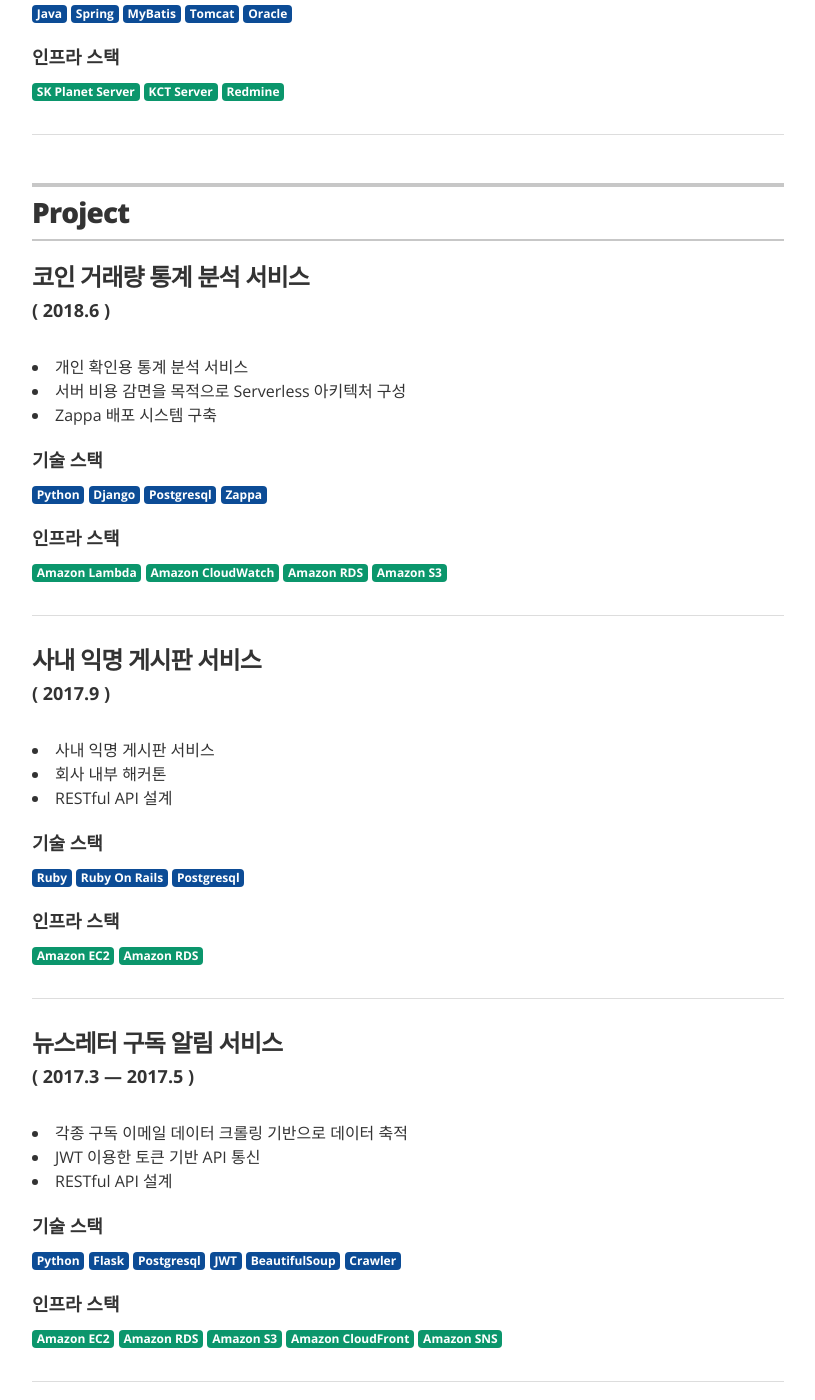
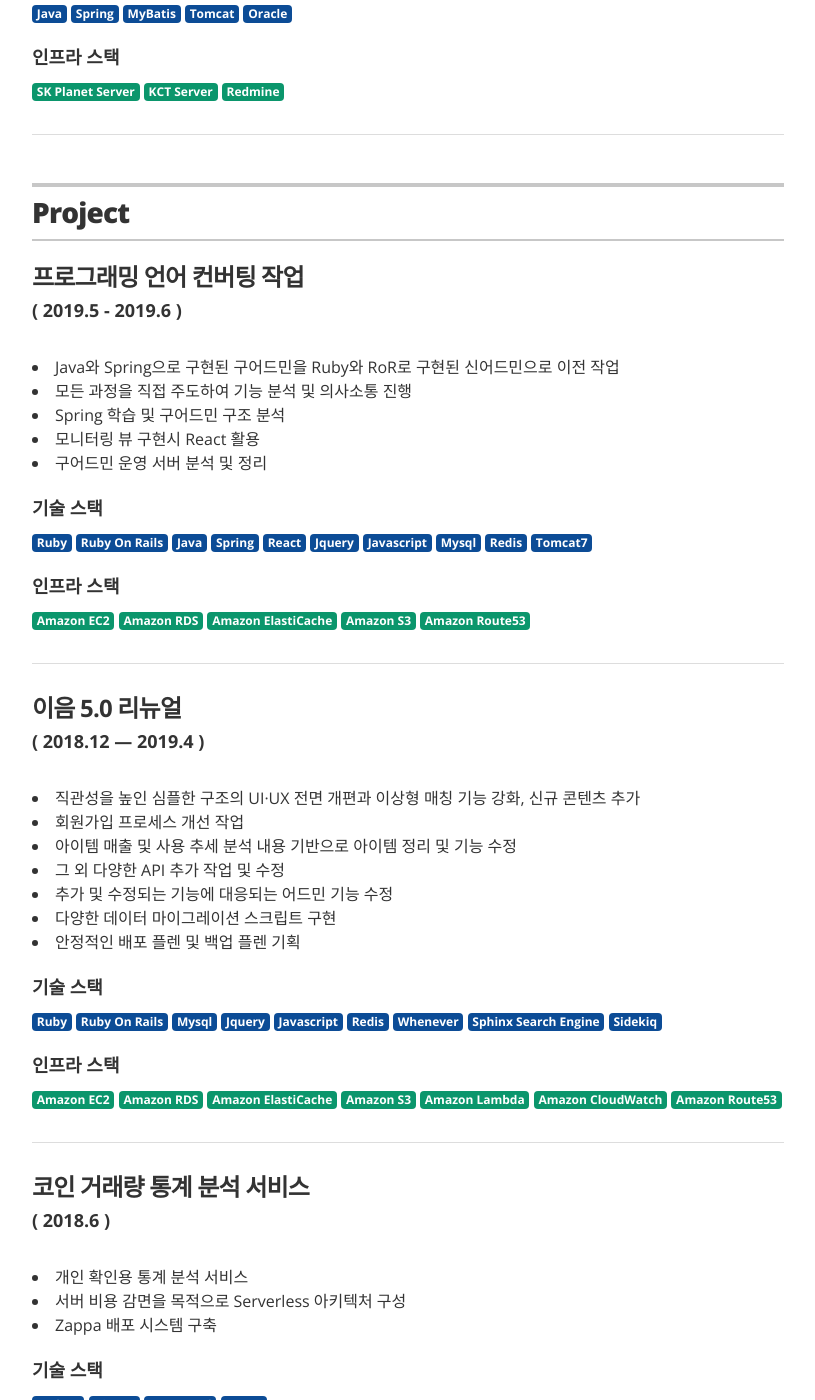
Before and after one commit to bingl2/resume, a Jekyll site: the page built from index.html, in a window 1280 px wide and 1400 px high, scrolled down 2274 px. Shown: the whole window, without its empty margins (232-1047 px from the left). Built offline with Jekyll 4.4.1, drawn with Linux system fonts in a browser that asks for light colours.

Commit message:
언어 커빝ㅇ 작업 + 리뉴얼 프로젝트에 추가

```diff
--- a/_data/projects.yml
+++ b/_data/projects.yml
@@ -1,3 +1,15 @@
+- project: 프로그래밍 언어 컨버팅 작업
+  duration: 2019.5 - 2019.6
+  skillset: ["Ruby", "Ruby On Rails", "Java", "Spring", "React", "Jquery", "Javascript","Mysql", "Redis", "Tomcat7"]
+  infraset: ["Amazon EC2", "Amazon RDS", "Amazon ElastiCache", "Amazon S3", "Amazon Route53"]
+  descriptions: ["Java와 Spring으로 구현된 구어드민을 Ruby와 RoR로 구현된 신어드민으로 이전 작업", "모든 과정을 직접 주도하여 기능 분석 및 의사소통 진행", "Spring 학습 및 구어드민 구조 분석", "모니터링 뷰 구현시 React 활용", "구어드민 운영 서버 분석 및 정리"]
+
+- project: 이음 5.0 리뉴얼
+  duration: 2018.12 — 2019.4
+  skillset: ["Ruby", "Ruby On Rails", "Mysql", "Jquery", "Javascript", "Redis", "Whenever", "Sphinx Search Engine", "Sidekiq"]
+  infraset: ["Amazon EC2", "Amazon RDS", "Amazon ElastiCache", "Amazon S3", "Amazon Lambda", "Amazon CloudWatch", "Amazon Route53"]
+  descriptions: ["직관성을 높인 심플한 구조의 UI·UX 전면 개편과 이상형 매칭 기능 강화, 신규 콘텐츠 추가", "회원가입 프로세스 개선 작업", "아이템 매출 및 사용 추세 분석 내용 기반으로 아이템 정리 및 기능 수정", "그 외 다양한 API 추가 작업 및 수정", "추가 및 수정되는 기능에 대응되는 어드민 기능 수정", "다양한 데이터 마이그레이션 스크립트 구현", "안정적인 배포 플렌 및 백업 플렌 기획"]
+
 - project: 코인 거래량 통계 분석 서비스
   duration: 2018.6
   skillset: ["Python", "Django", "Postgresql", "Zappa"]
```
